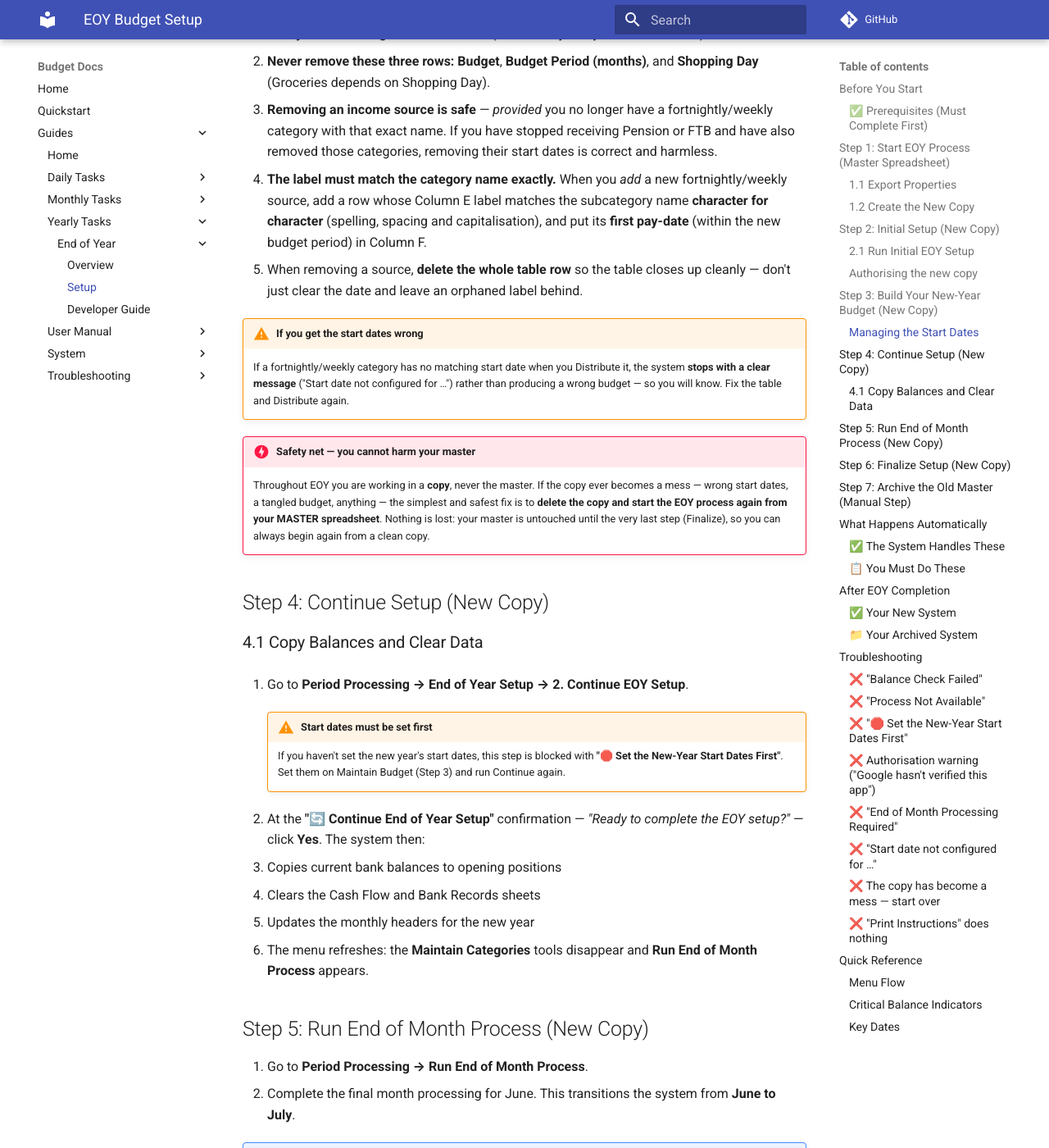
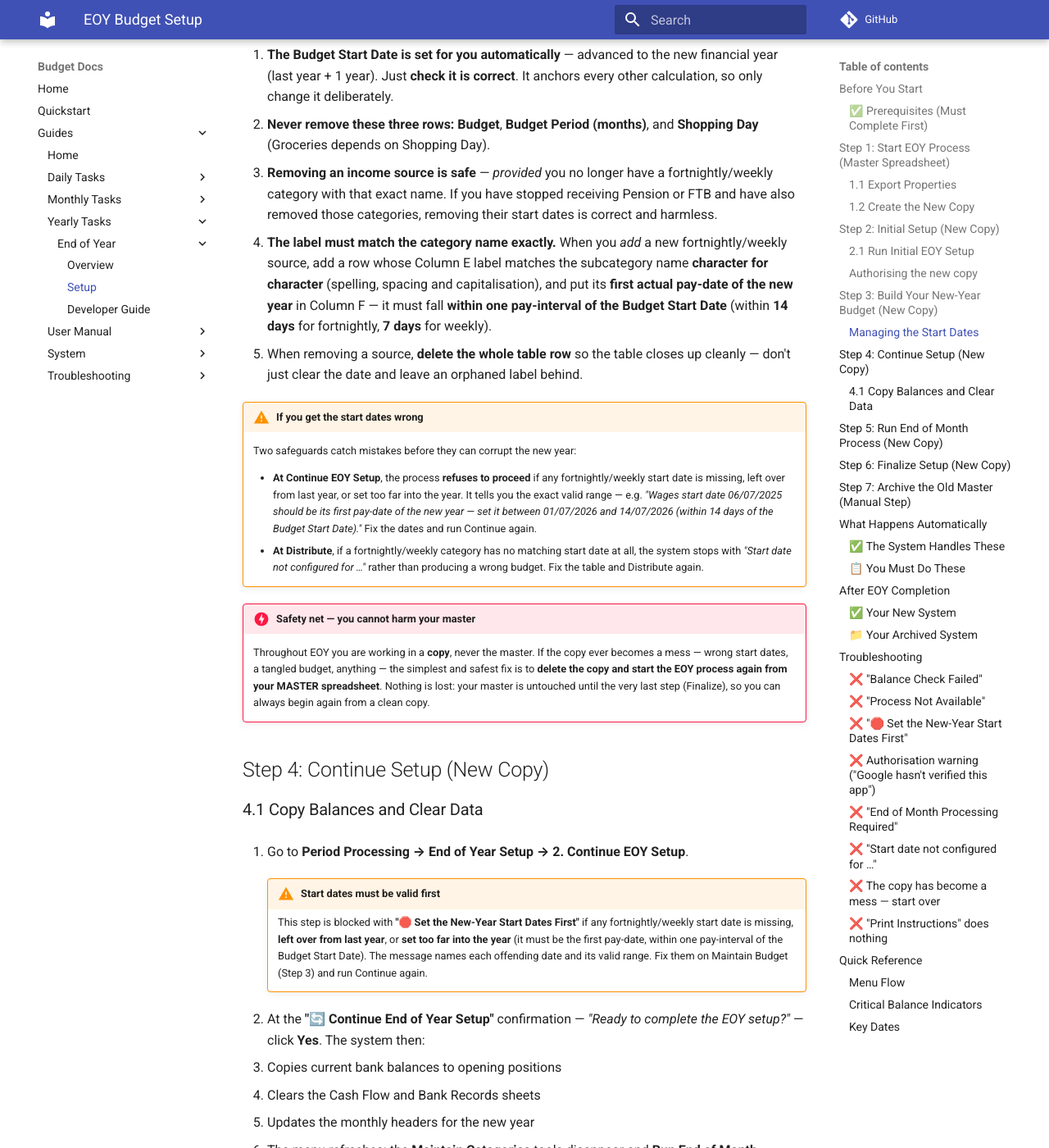
Before and after one commit to griadooss/budget-docs, an MkDocs documentation site: the page built from docs/guides/yearly-tasks/end-of-year/setup.md, in a window 1280 px wide and 1400 px high, scrolled down 4269 px. Shown: the whole window at 82% size. Built offline with MkDocs 1.6.1 and Material for MkDocs 9.7.7, drawn with Linux system fonts in a browser that asks for light colours; comment, search, counter and statistics services are not loaded; some of the changed text lies outside the part shown.

Commit message:
docs(eoy): auto-advanced Budget Start Date + interval-tight start-date gate
Bring the guides in line with the two novice-safety changes just shipped:

Setup guide (user-facing):
- Budget Start Date is now advanced automatically; the user verifies it rather
  than typing it. Updated Step 3, the start-date rules, and troubleshooting.
- Per-item dates must be the first pay-date within one pay-interval of the Budget
  Start Date (14/7 days); documented the Continue EOY Setup block and its message.

Developer guide:
- Document autoAdvanceBudgetStartDate() (deterministic, idempotent, override-safe,
  copies-only).
- The "known gap: window-wide validation" note is now CLOSED — checkNewYearStartDatesReady()
  is interval-tight for fortnightly/weekly items and hard-blocks at the gate.

```diff
--- a/docs/guides/yearly-tasks/end-of-year/setup.md
+++ b/docs/guides/yearly-tasks/end-of-year/setup.md
@@ -97,7 +97,7 @@ This is the manual heart of the process, done on the **Maintain Budget** sheet *
 
 On the **Maintain Budget** sheet:
 
-1. In the **Budget Start Dates** table, set the new year's start dates in **Column F** — set the **Budget Start Date first**.
+1. In the **Budget Start Dates** table (Column F): the **Budget Start Date** has been **advanced for you automatically** to the new financial year — just **confirm it is correct**. Then set each fortnightly/weekly source (Pension, Wages, etc.) to its **first actual pay-date** of the new year.
 2. For each category, set its new **amount** and **frequency**, then **Distribute to Annual Budget** (tick the *Distribute* checkbox in Column H — *Press to Dist ALL* distributes everything).
 3. To **add, delete, or re-map categories** for the new year, use **Period Processing → Maintain Budget → Maintain Categories**:
    - ➕ Add Category/Subcategory
@@ -120,14 +120,17 @@ The **Budget Start Dates** table (Column E = labels, Column F = dates) is the on
 
 The rules to follow:
 
-1. **Always set the Budget Start Date first** (it is used by every other calculation).
+1. **The Budget Start Date is set for you automatically** — advanced to the new financial year (last year + 1 year). Just **check it is correct**. It anchors every other calculation, so only change it deliberately.
 2. **Never remove these three rows:** **Budget**, **Budget Period (months)**, and **Shopping Day** (Groceries depends on Shopping Day).
 3. **Removing an income source is safe** — *provided* you no longer have a fortnightly/weekly category with that exact name. If you have stopped receiving Pension or FTB and have also removed those categories, removing their start dates is correct and harmless.
-4. **The label must match the category name exactly.** When you *add* a new fortnightly/weekly source, add a row whose Column E label matches the subcategory name **character for character** (spelling, spacing and capitalisation), and put its **first pay-date** (within the new budget period) in Column F.
+4. **The label must match the category name exactly.** When you *add* a new fortnightly/weekly source, add a row whose Column E label matches the subcategory name **character for character** (spelling, spacing and capitalisation), and put its **first actual pay-date of the new year** in Column F — it must fall **within one pay-interval of the Budget Start Date** (within **14 days** for fortnightly, **7 days** for weekly).
 5. When removing a source, **delete the whole table row** so the table closes up cleanly — don't just clear the date and leave an orphaned label behind.
 
 !!! warning "If you get the start dates wrong"
-    If a fortnightly/weekly category has no matching start date when you Distribute it, the system **stops with a clear message** ("Start date not configured for …") rather than producing a wrong budget — so you will know. Fix the table and Distribute again.
+    Two safeguards catch mistakes before they can corrupt the new year:
+
+    - **At Continue EOY Setup**, the process **refuses to proceed** if any fortnightly/weekly start date is missing, left over from last year, or set too far into the year. It tells you the exact valid range — e.g. *"Wages start date 06/07/2025 should be its first pay-date of the new year — set it between 01/07/2026 and 14/07/2026 (within 14 days of the Budget Start Date)."* Fix the dates and run Continue again.
+    - **At Distribute**, if a fortnightly/weekly category has no matching start date at all, the system stops with *"Start date not configured for …"* rather than producing a wrong budget. Fix the table and Distribute again.
 
 !!! danger "Safety net — you cannot harm your master"
     Throughout EOY you are working in a **copy**, never the master. If the copy ever becomes a mess — wrong start dates, a tangled budget, anything — the simplest and safest fix is to **delete the copy and start the EOY process again from your MASTER spreadsheet**. Nothing is lost: your master is untouched until the very last step (Finalize), so you can always begin again from a clean copy.
@@ -138,8 +141,8 @@ The rules to follow:
 
 1. Go to **Period Processing → End of Year Setup → 2. Continue EOY Setup**.
 
-    !!! warning "Start dates must be set first"
-        If you haven't set the new year's start dates, this step is blocked with **"🛑 Set the New-Year Start Dates First"**. Set them on Maintain Budget (Step 3) and run Continue again.
+    !!! warning "Start dates must be valid first"
+        This step is blocked with **"🛑 Set the New-Year Start Dates First"** if any fortnightly/weekly start date is missing, **left over from last year**, or **set too far into the year** (it must be the first pay-date, within one pay-interval of the Budget Start Date). The message names each offending date and its valid range. Fix them on Maintain Budget (Step 3) and run Continue again.
 
 2. At the **"🔄 Continue End of Year Setup"** confirmation — *"Ready to complete the EOY setup?"* — click **Yes**. The system then:
    - Copies current bank balances to opening positions
@@ -222,8 +225,8 @@ The rules to follow:
 **Solution:** Wait until June — EOY only works in the final fiscal month.
 
 ### ❌ "🛑 Set the New-Year Start Dates First"
-**Problem:** Continue EOY Setup is blocked.
-**Solution:** On the Maintain Budget sheet, set the new year's start dates in Column F (Budget Start Date first), then run **2. Continue EOY Setup** again.
+**Problem:** Continue EOY Setup is blocked — a fortnightly/weekly start date is missing, left over from last year, or set too far into the year.
+**Solution:** The message names each offending date and its valid range (its first pay-date, within one pay-interval of the Budget Start Date). On the Maintain Budget sheet, fix those dates in Column F, then run **2. Continue EOY Setup** again. (The Budget Start Date itself is advanced for you automatically — just confirm it.)
 
 ### ❌ Authorisation warning ("Google hasn't verified this app")
 **Problem:** Google shows the "unsafe" warning.
```
Also changed, not shown: docs/guides/yearly-tasks/end-of-year/developer-guide.md (+6 -4 lines).
